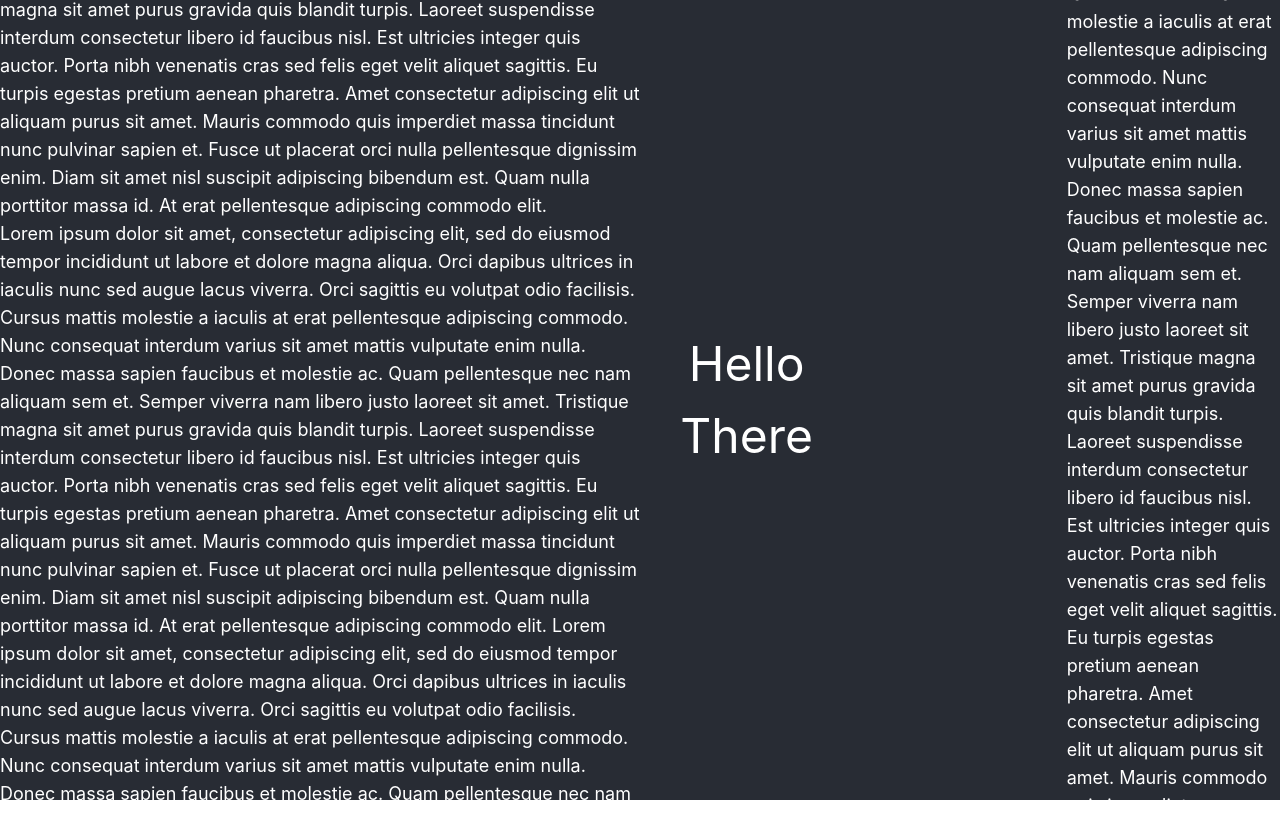
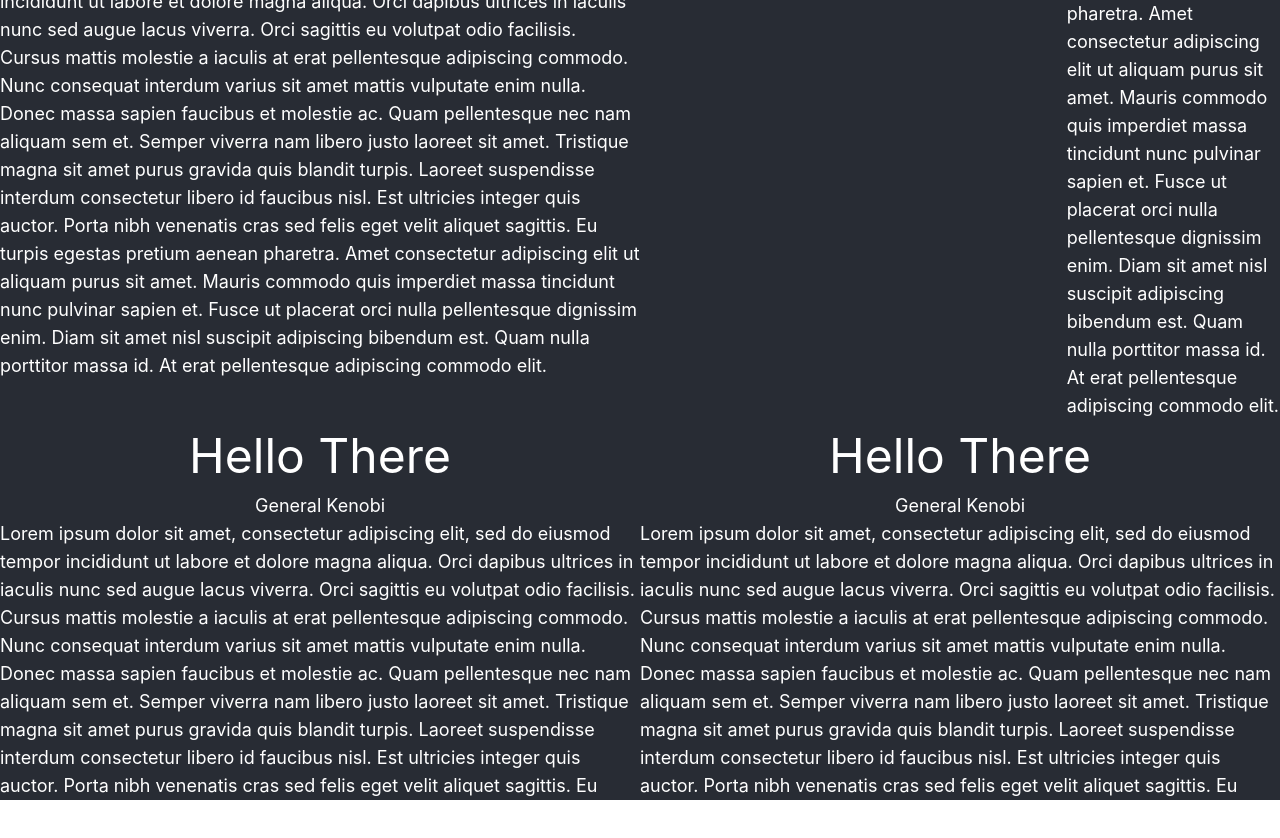
Before and after one commit to bdkopen/bdkopen.github.io, a React (Create React App) app: page / in a window 1280 px wide. Shown: the top 838 px of the page. Built offline with nearby package versions, Linux system fonts and the light colour scheme.

Commit message:
Add an example of a unified scroll

```diff
--- a/src/App.js
+++ b/src/App.js
@@ -9,7 +9,7 @@ function App() {
       <header className="App-header">
 
         <SectionRow>
-          <SectionColumn className="grow basis-[50%]">
+          <SectionColumn className="basis-[50%]">
             <Heading alignment="text-center">
               Hello There
             </Heading>
@@ -25,8 +25,7 @@ function App() {
             </Paragraph>
           </SectionColumn>
 
-          <SectionColumn className="grow basis-[50%]">
-            <SectionRow>
+          <SectionRow className="basis-[50%]">
               <Heading classes={"self-center"} alignment="text-center">
                 Hello There
               </Heading>
@@ -36,8 +35,37 @@ function App() {
               <Paragraph>
                 Lorem ipsum dolor sit amet, consectetur adipiscing elit, sed do eiusmod tempor incididunt ut labore et dolore magna aliqua. Orci dapibus ultrices in iaculis nunc sed augue lacus viverra. Orci sagittis eu volutpat odio facilisis. Cursus mattis molestie a iaculis at erat pellentesque adipiscing commodo. Nunc consequat interdum varius sit amet mattis vulputate enim nulla. Donec massa sapien faucibus et molestie ac. Quam pellentesque nec nam aliquam sem et. Semper viverra nam libero justo laoreet sit amet. Tristique magna sit amet purus gravida quis blandit turpis. Laoreet suspendisse interdum consectetur libero id faucibus nisl. Est ultricies integer quis auctor. Porta nibh venenatis cras sed felis eget velit aliquet sagittis. Eu turpis egestas pretium aenean pharetra. Amet consectetur adipiscing elit ut aliquam purus sit amet. Mauris commodo quis imperdiet massa tincidunt nunc pulvinar sapien et. Fusce ut placerat orci nulla pellentesque dignissim enim. Diam sit amet nisl suscipit adipiscing bibendum est. Quam nulla porttitor massa id. At erat pellentesque adipiscing commodo elit.
               </Paragraph>
-            </SectionRow>
-          </SectionColumn>
+          </SectionRow>
+        </SectionRow>
+
+        <SectionRow>
+          <div className="basis-[50%]">
+            <Heading alignment="text-center">
+              Hello There
+            </Heading>
+            <Paragraph alignment="text">
+              General Kenobi
+            </Paragraph>
+            <Paragraph>
+              Lorem ipsum dolor sit amet, consectetur adipiscing elit, sed do eiusmod tempor incididunt ut labore et dolore magna aliqua. Orci dapibus ultrices in iaculis nunc sed augue lacus viverra. Orci sagittis eu volutpat odio facilisis. Cursus mattis molestie a iaculis at erat pellentesque adipiscing commodo. Nunc consequat interdum varius sit amet mattis vulputate enim nulla. Donec massa sapien faucibus et molestie ac. Quam pellentesque nec nam aliquam sem et. Semper viverra nam libero justo laoreet sit amet. Tristique magna sit amet purus gravida quis blandit turpis. Laoreet suspendisse interdum consectetur libero id faucibus nisl. Est ultricies integer quis auctor. Porta nibh venenatis cras sed felis eget velit aliquet sagittis. Eu turpis egestas pretium aenean pharetra. Amet consectetur adipiscing elit ut aliquam purus sit amet. Mauris commodo quis imperdiet massa tincidunt nunc pulvinar sapien et. Fusce ut placerat orci nulla pellentesque dignissim enim. Diam sit amet nisl suscipit adipiscing bibendum est. Quam nulla porttitor massa id. At erat pellentesque adipiscing commodo elit.
+            </Paragraph>
+            <Paragraph>
+              Lorem ipsum dolor sit amet, consectetur adipiscing elit, sed do eiusmod tempor incididunt ut labore et dolore magna aliqua. Orci dapibus ultrices in iaculis nunc sed augue lacus viverra. Orci sagittis eu volutpat odio facilisis. Cursus mattis molestie a iaculis at erat pellentesque adipiscing commodo. Nunc consequat interdum varius sit amet mattis vulputate enim nulla. Donec massa sapien faucibus et molestie ac. Quam pellentesque nec nam aliquam sem et. Semper viverra nam libero justo laoreet sit amet. Tristique magna sit amet purus gravida quis blandit turpis. Laoreet suspendisse interdum consectetur libero id faucibus nisl. Est ultricies integer quis auctor. Porta nibh venenatis cras sed felis eget velit aliquet sagittis. Eu turpis egestas pretium aenean pharetra. Amet consectetur adipiscing elit ut aliquam purus sit amet. Mauris commodo quis imperdiet massa tincidunt nunc pulvinar sapien et. Fusce ut placerat orci nulla pellentesque dignissim enim. Diam sit amet nisl suscipit adipiscing bibendum est. Quam nulla porttitor massa id. At erat pellentesque adipiscing commodo elit.
+              Lorem ipsum dolor sit amet, consectetur adipiscing elit, sed do eiusmod tempor incididunt ut labore et dolore magna aliqua. Orci dapibus ultrices in iaculis nunc sed augue lacus viverra. Orci sagittis eu volutpat odio facilisis. Cursus mattis molestie a iaculis at erat pellentesque adipiscing commodo. Nunc consequat interdum varius sit amet mattis vulputate enim nulla. Donec massa sapien faucibus et molestie ac. Quam pellentesque nec nam aliquam sem et. Semper viverra nam libero justo laoreet sit amet. Tristique magna sit amet purus gravida quis blandit turpis. Laoreet suspendisse interdum consectetur libero id faucibus nisl. Est ultricies integer quis auctor. Porta nibh venenatis cras sed felis eget velit aliquet sagittis. Eu turpis egestas pretium aenean pharetra. Amet consectetur adipiscing elit ut aliquam purus sit amet. Mauris commodo quis imperdiet massa tincidunt nunc pulvinar sapien et. Fusce ut placerat orci nulla pellentesque dignissim enim. Diam sit amet nisl suscipit adipiscing bibendum est. Quam nulla porttitor massa id. At erat pellentesque adipiscing commodo elit.
+            </Paragraph>
+          </div>
+
+          <div className="basis-[50%]">
+              <Heading classes={"self-center"} alignment="text-center">
+                Hello There
+              </Heading>
+              <Paragraph alignment="text">
+                General Kenobi
+              </Paragraph>
+              <Paragraph>
+                Lorem ipsum dolor sit amet, consectetur adipiscing elit, sed do eiusmod tempor incididunt ut labore et dolore magna aliqua. Orci dapibus ultrices in iaculis nunc sed augue lacus viverra. Orci sagittis eu volutpat odio facilisis. Cursus mattis molestie a iaculis at erat pellentesque adipiscing commodo. Nunc consequat interdum varius sit amet mattis vulputate enim nulla. Donec massa sapien faucibus et molestie ac. Quam pellentesque nec nam aliquam sem et. Semper viverra nam libero justo laoreet sit amet. Tristique magna sit amet purus gravida quis blandit turpis. Laoreet suspendisse interdum consectetur libero id faucibus nisl. Est ultricies integer quis auctor. Porta nibh venenatis cras sed felis eget velit aliquet sagittis. Eu turpis egestas pretium aenean pharetra. Amet consectetur adipiscing elit ut aliquam purus sit amet. Mauris commodo quis imperdiet massa tincidunt nunc pulvinar sapien et. Fusce ut placerat orci nulla pellentesque dignissim enim. Diam sit amet nisl suscipit adipiscing bibendum est. Quam nulla porttitor massa id. At erat pellentesque adipiscing commodo elit.
+              </Paragraph>
+          </div>
         </SectionRow>
 
       </header>
--- a/src/components/layout/Section.jsx
+++ b/src/components/layout/Section.jsx
@@ -28,7 +28,8 @@ const SectionRow = (props) => {
         <div
             className={
                 clsx(
-                    `flex flex-row flex-[1_1_fit-content] min-h-fit overflow-auto`,
+                    `flex flex-row flex-initial min-h-fit overflow-auto`,
+                    `items-stretch`,
                     props.className,
                     /* `flex flex-row flex-initial overflow-auto`, */
                 )
@@ -46,7 +47,7 @@ const SectionColumn = (props) => {
         <div
             className={
                 clsx(
-                    `flex flex-col flex-[1_1_fit-content] overflow-auto`,
+                    `flex flex-col flex-initial overflow-auto`,
                     props.className,
                     /* `flex flex-col flex-initial overflow-auto`,  */
                 )
```
